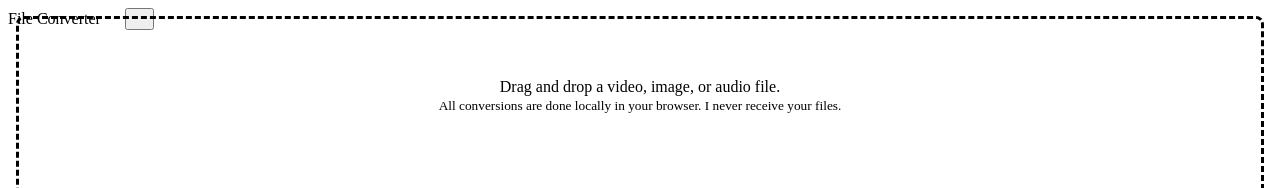
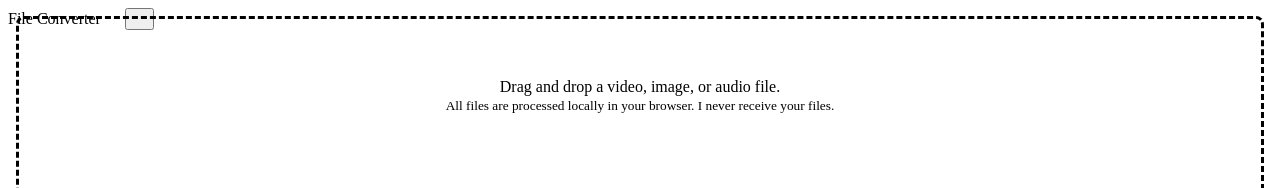
Before and after one commit to TheCymaera/web-file-converter, a Svelte app: page / in a window 1280 px wide. Shown: the top 188 px of the page. Built offline with nearby package versions, Linux system fonts and the light colour scheme; some icons are missing; the HTML template or start-up script is replaced by a standard one; what @ffmpeg/ffmpeg would draw is missing.

Commit message:
💄 Drag and drop hint

```diff
--- a/src/App.svelte
+++ b/src/App.svelte
@@ -74,7 +74,7 @@ let dialogOpen = false;
 				<helion-center style="text-align: center; padding: 1em;">
 					<p>
 						Drag and drop a video, image, or audio file. <br />
-						<small>All conversions are done locally in your browser. I never receive your files.</small>
+						<small>All files are processed locally in your browser. I never receive your files.</small>
 					</p>
 				</helion-center>
 			</DragAndDrop>
@@ -98,7 +98,7 @@ let dialogOpen = false;
 				<helion-center style="text-align: center; padding: 1em;">
 					<p>
 						Drag and drop a video, image, or audio file. <br />
-						<small>All conversions are done locally in your browser. We never receive your files.</small>
+						<small>All files are processed locally in your browser. I never receive your files.</small>
 					</p>
 				</helion-center>
 			</DragAndDrop>
```
